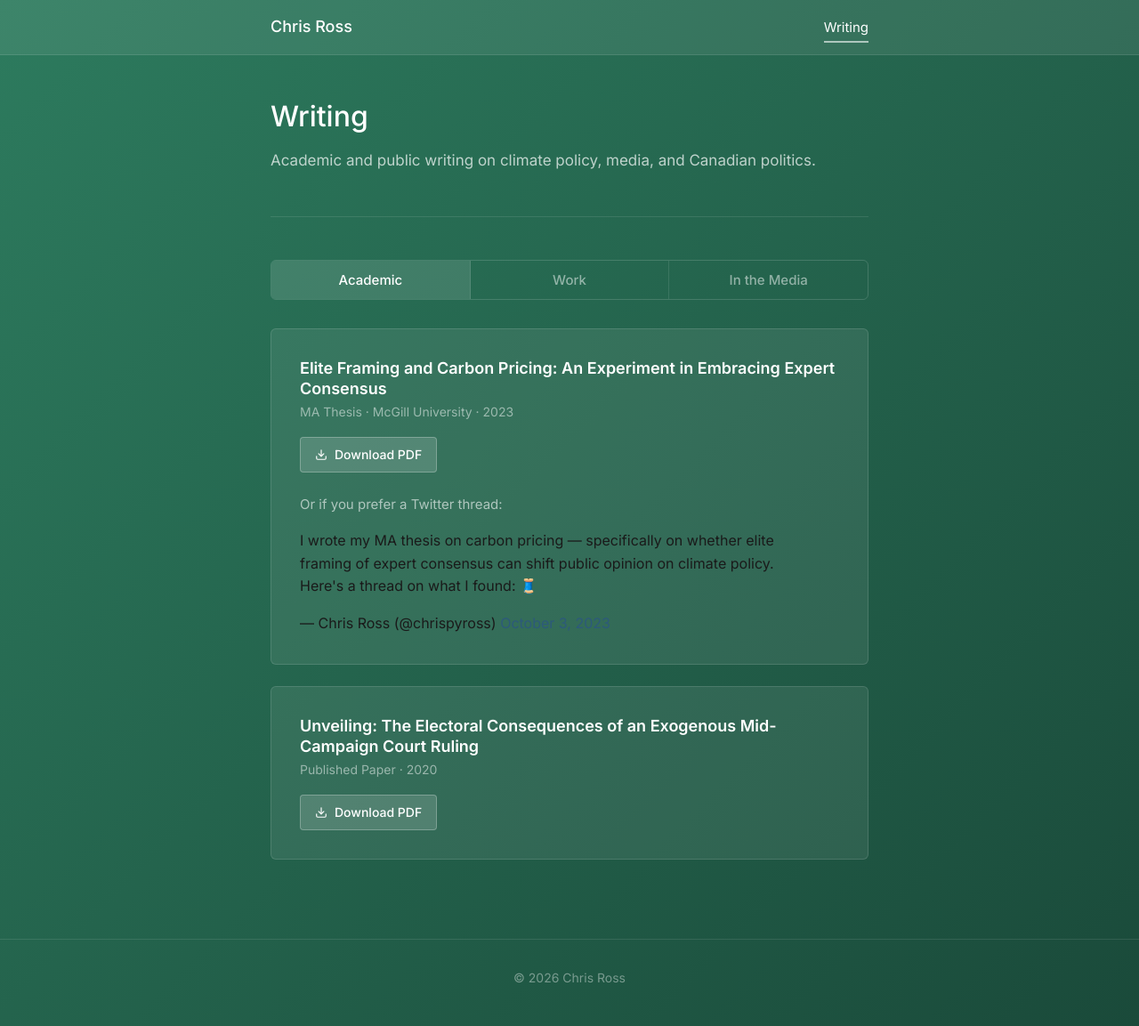
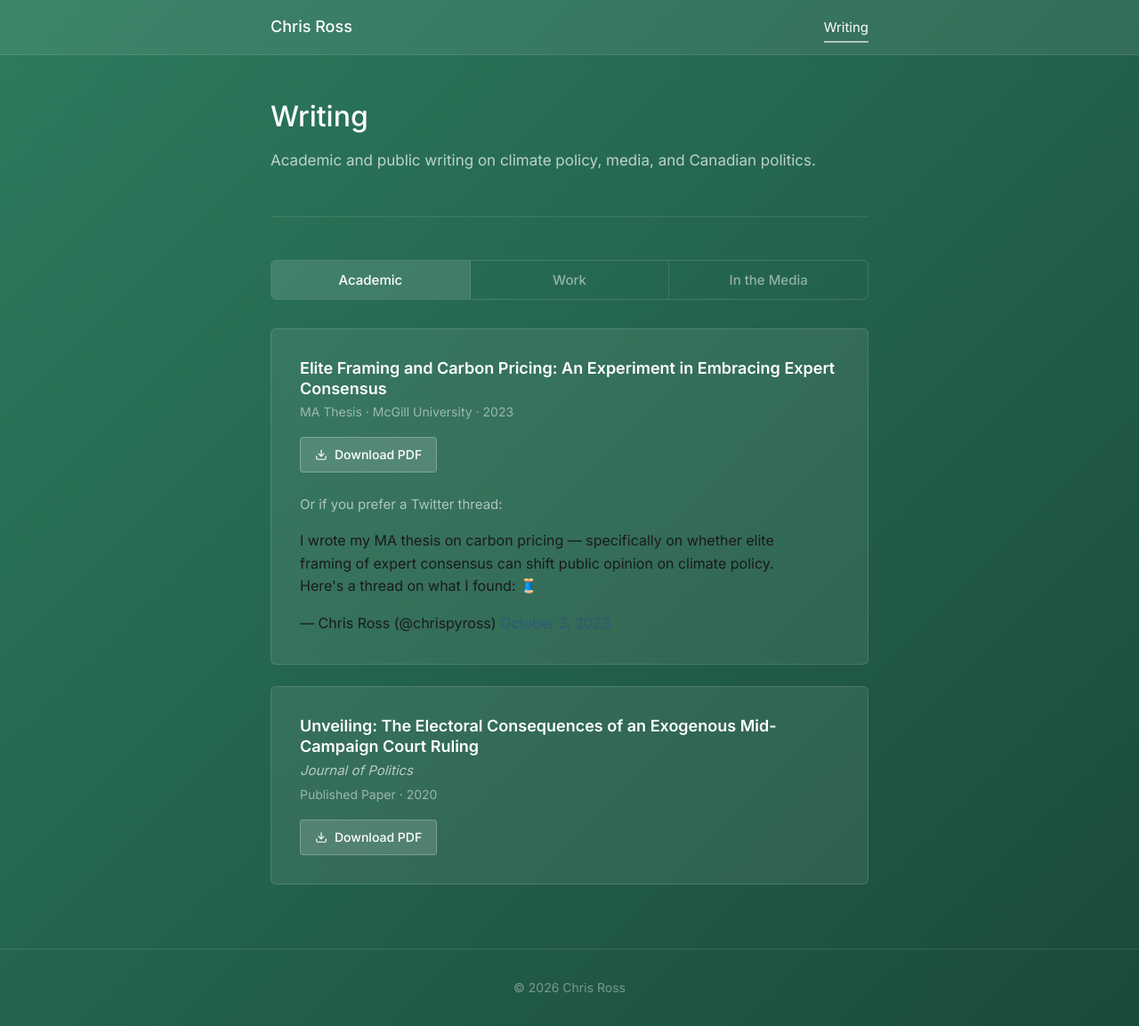
Before and after one commit to chrispross/chrispross.github.io, a Jekyll site: the page built from writing.html, in a window 1280 px wide and 1153 px high. Shown: the whole window at 89% size. Built offline with Jekyll 4.4.1, drawn with Linux system fonts in a browser that asks for light colours; comment, search, counter and statistics services are not loaded.

Commit message:
Add Journal of Politics citation to Unveiling paper
Co-Authored-By: Claude Opus 4.6 (1M context) <noreply@anthropic.com>

```diff
--- a/writing.html
+++ b/writing.html
@@ -220,6 +220,7 @@ subtitle: Academic and public writing on climate policy, media, and Canadian pol
 
   <div class="writing-card">
     <h3>Unveiling: The Electoral Consequences of an Exogenous Mid-Campaign Court Ruling</h3>
+    <p style="font-style: italic; font-weight: 400; color: rgba(255, 255, 255, 0.65); font-size: 0.9375rem; margin-bottom: 0.25rem;">Journal of Politics</p>
     <p class="writing-meta">Published Paper &middot; 2020</p>
     <a href="{{ '/assets/docs/bridgman-unveiling-electoral-consequences-2020.pdf' | relative_url }}" class="writing-download" download>
       <svg xmlns="http://www.w3.org/2000/svg" width="14" height="14" viewBox="0 0 24 24" fill="none" stroke="currentColor" stroke-width="2" stroke-linecap="round" stroke-linejoin="round"><path d="M21 15v4a2 2 0 0 1-2 2H5a2 2 0 0 1-2-2v-4"/><polyline points="7 10 12 15 17 10"/><line x1="12" y1="15" x2="12" y2="3"/></svg>
```
